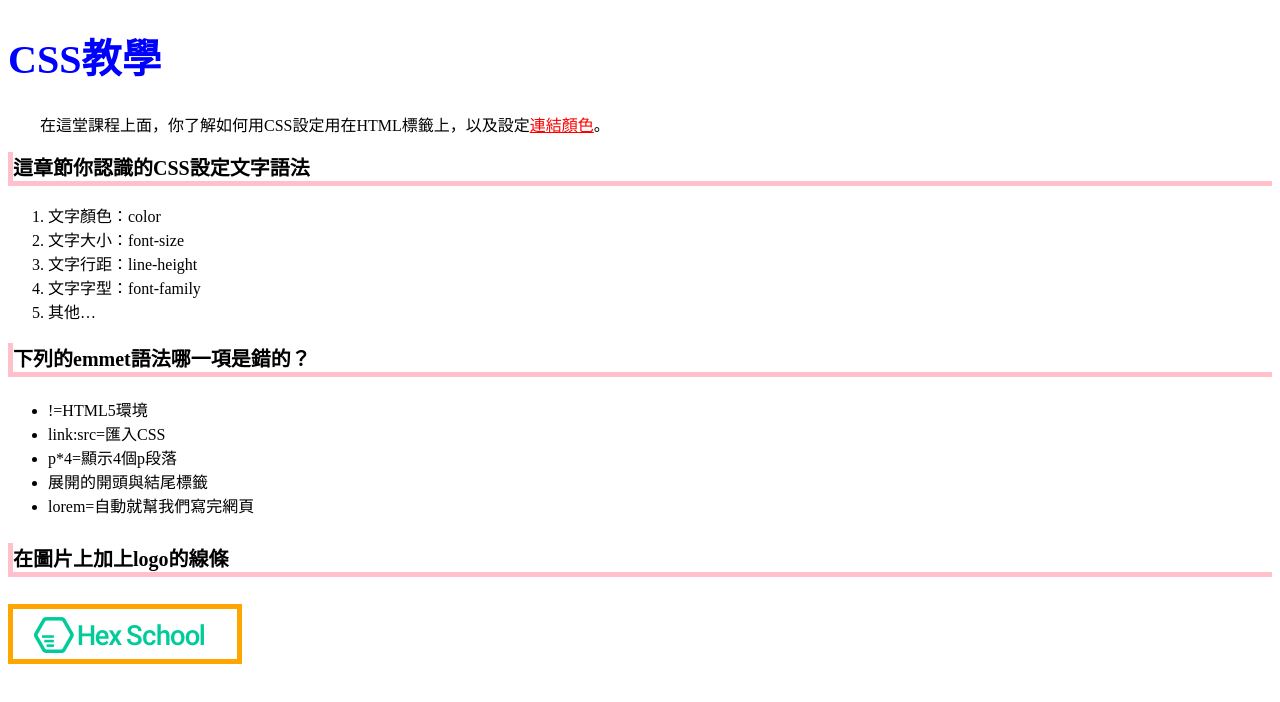
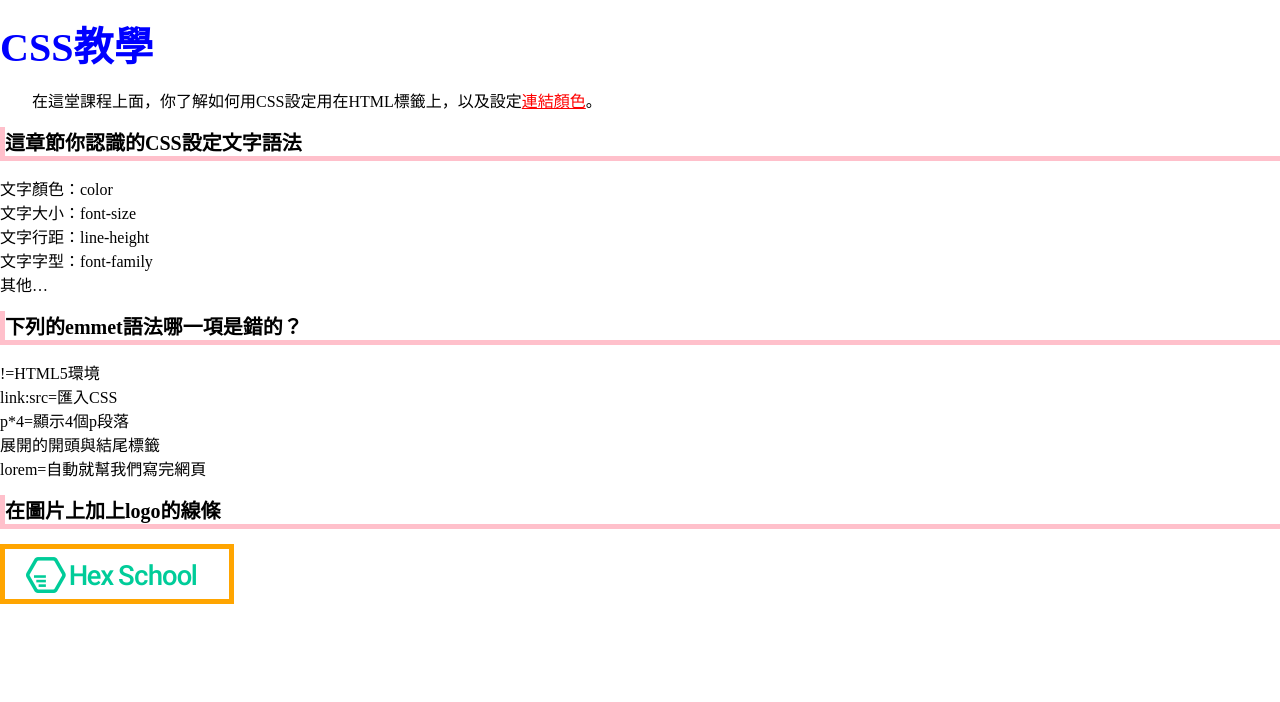
Before and after one commit to Phyllida-yeh/HEX_practice, a plain HTML site: page HW_ReplicWeb.html in a window 1280 px wide. Drawn offline with Linux system fonts and the light colour scheme.

Commit message:
adjust hw_replicweb

```diff
--- a/HW_ReplicWeb.css
+++ b/HW_ReplicWeb.css
@@ -1,6 +1,14 @@
+* {
+    margin: 0;
+    padding: 0;
+    box-sizing: border-box;
+  }
+
 h1 {
     color: blue;
     font-size: 30pt;
+    margin-bottom: 15px;
+    margin-top: 15px;
 }
 
 h2, h3, h4 {
@@ -8,6 +16,8 @@ h2, h3, h4 {
     font-size: 15pt;
     border-bottom: 5px solid pink;
     border-left: 5px solid pink;
+    margin-bottom: 15px;
+    margin-top: 15px;
 }
 
 a {
```
